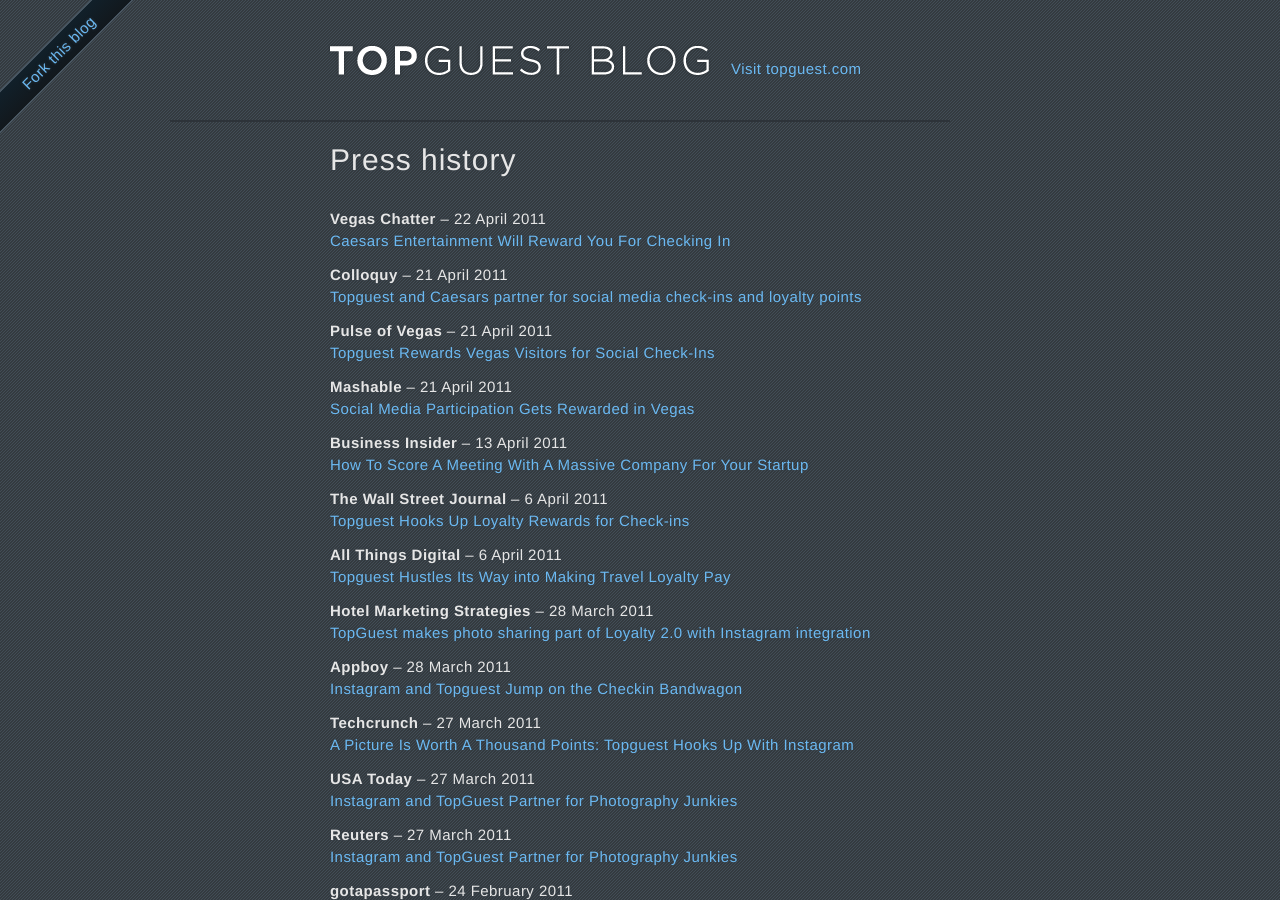
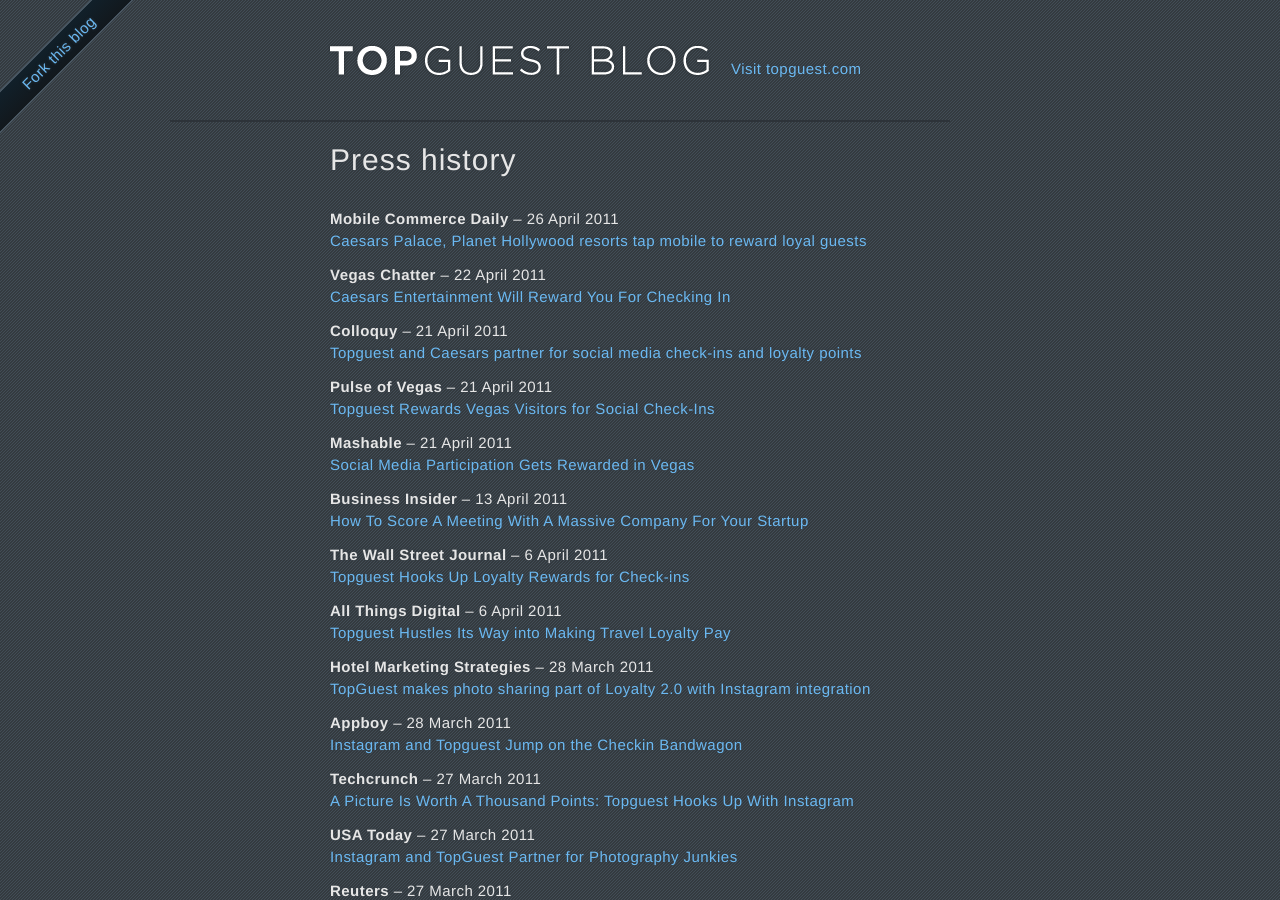
Before and after one commit to deasine/topguest.github.com, a Jekyll site: the page built from press.html, in a window 1280 px wide and 900 px high. Built offline with Jekyll 4.4.1, drawn with Linux system fonts in a browser that asks for light colours; nearby versions of some CDN libraries; Markdown is read by kramdown in place of the engine named in the settings.

Commit message:
added one press article

```diff
--- a/press.html
+++ b/press.html
@@ -5,6 +5,10 @@
 
 <h1>Press history</h1>
 <ul id="press">
+  <li>
+    <p class="source"><strong>Mobile Commerce Daily</strong> – 26 April 2011</p>
+    <a href="http://www.mobilecommercedaily.com/2011/04/26/caesars-palace-planet-hollywood-resorts-taps-mobile-to-reward-loyal-guests">Caesars Palace, Planet Hollywood resorts tap mobile to reward loyal guests</a>
+  </li>
   <li>
     <p class="source"><strong>Vegas Chatter</strong> – 22 April 2011</p>
     <a href="http://www.vegaschatter.com/tag/TopGuest">Caesars Entertainment Will Reward You For Checking In</a>
```
